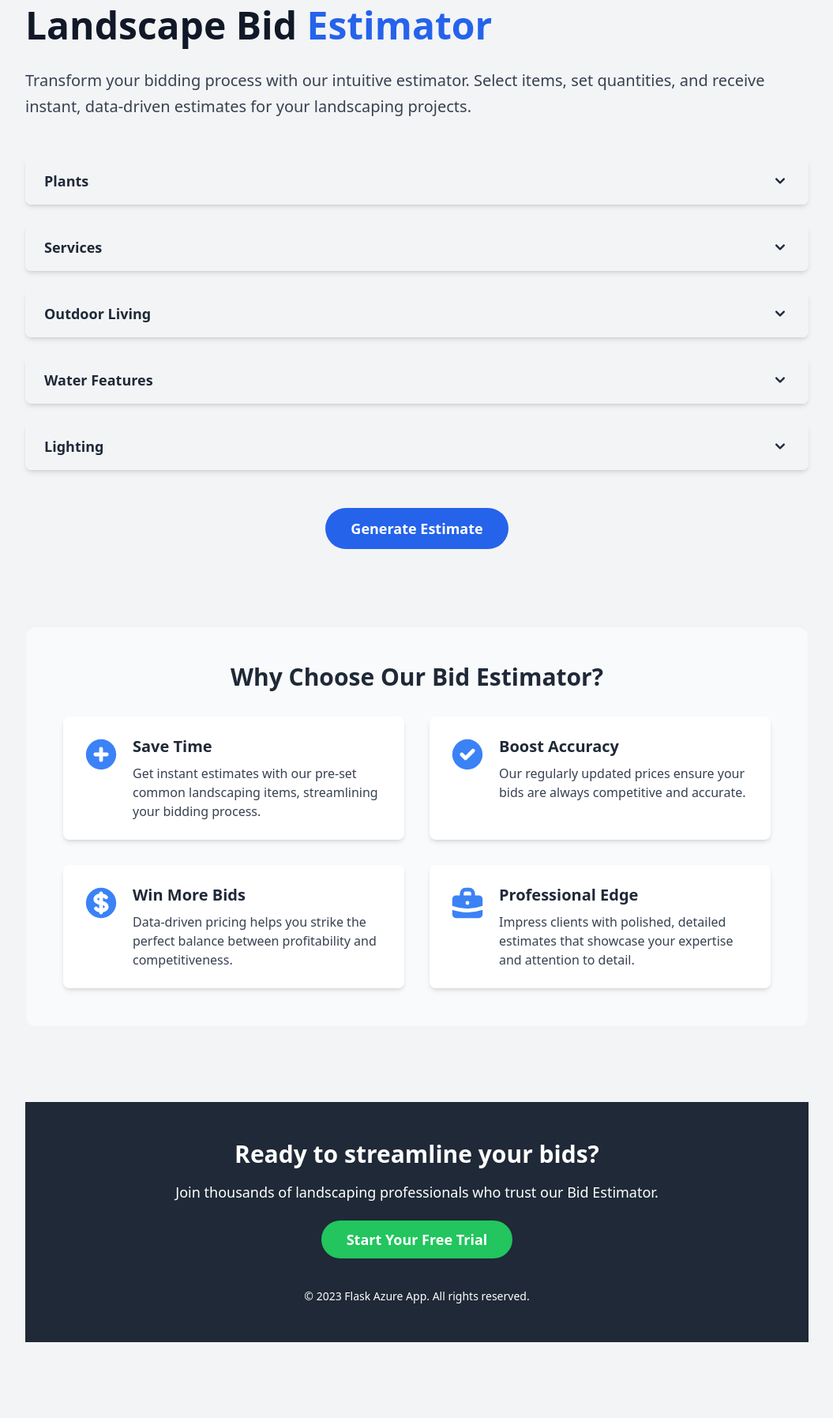
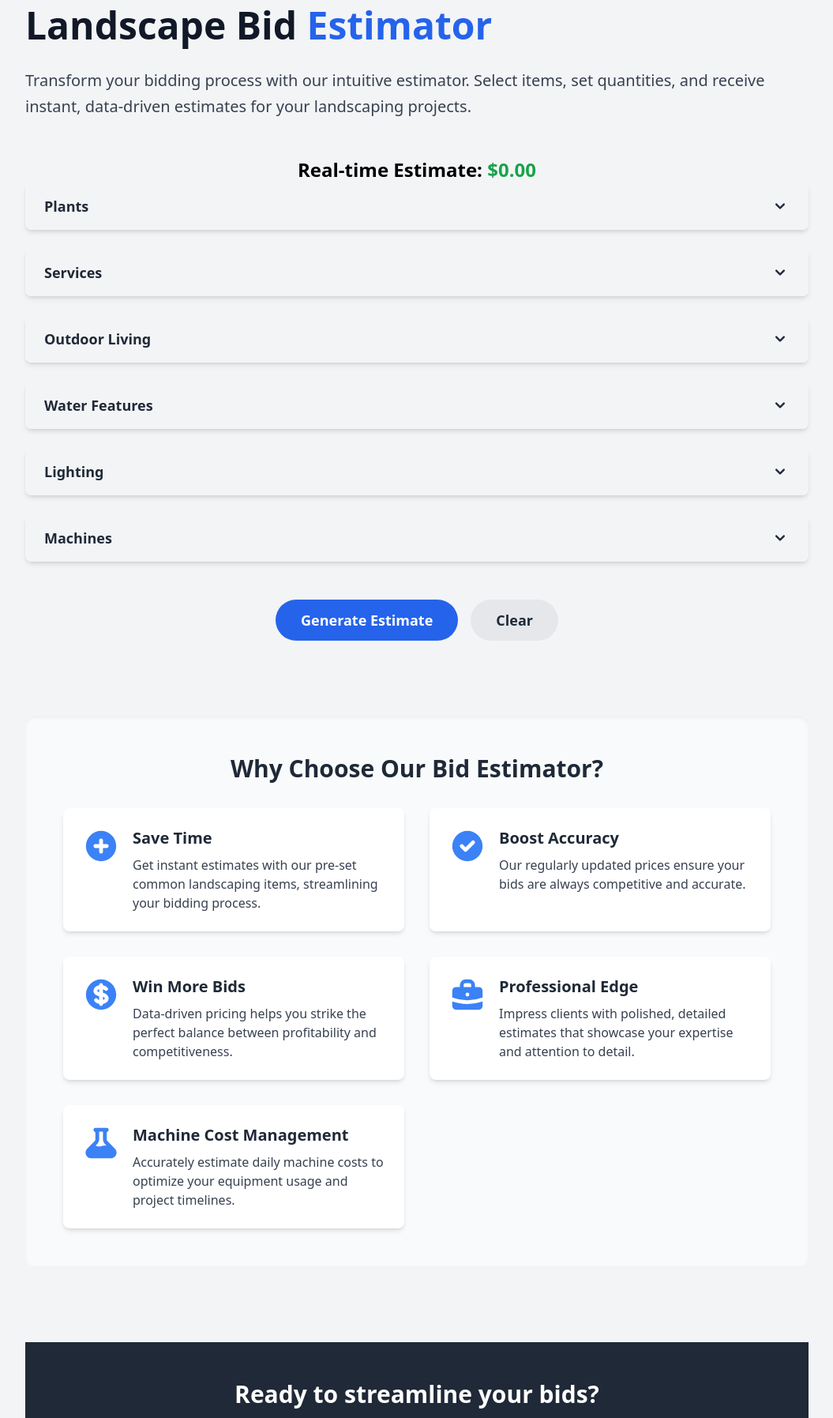
Before and after one commit to JohnathonCrowder/Landscape_bidder, a Flask app: page /bid-estimator in a window 1280 px wide. Shown: the part 138-1933 px from the top of the page at 79% size, without its empty margins (112-1167 px from the left). Before the commit the page ends 1837 px from the top, so only its background shows below. Run offline with Flask 3, Linux system fonts and the light colour scheme; some libraries are stand-ins or nearby versions.

Commit message:
Added real time Estimations with javascript

```diff
--- a/app/data.py
+++ b/app/data.py
@@ -31,6 +31,18 @@ LANDSCAPE_ITEMS = {
         {'name': 'Fertilization (per 1000 sq ft)', 'price': 60},
         {'name': 'Leaf Removal (flat fee)', 'price': 200},
     ],
+     'machines': [
+        {'name': 'Skid Steer (per day)', 'price': 250},
+        {'name': 'Mini Excavator (per day)', 'price': 300},
+        {'name': 'Trencher (per day)', 'price': 200},
+        {'name': 'Stump Grinder (per day)', 'price': 180},
+        {'name': 'Chipper (per day)', 'price': 150},
+        {'name': 'Lawn Aerator (per day)', 'price': 100},
+        {'name': 'Sod Cutter (per day)', 'price': 120},
+        {'name': 'Tracked Wheelbarrow (per day)', 'price': 80},
+        {'name': 'Tractor with Attachments (per day)', 'price': 400},
+        {'name': 'Leaf Vacuum/Blower (per day)', 'price': 90},
+    ],
     'outdoor_living': [
         {'name': 'Patio Installation (per 100 sq ft)', 'price': 800},
         {'name': 'Deck Installation (per 100 sq ft)', 'price': 1200},
--- a/app/templates/bid_estimator.html
+++ b/app/templates/bid_estimator.html
@@ -10,6 +10,9 @@
     <p class="text-xl text-gray-700 mb-12 leading-relaxed">
         Transform your bidding process with our intuitive estimator. Select items, set quantities, and receive instant, data-driven estimates for your landscaping projects.
     </p>
+    <div class="mt-8 text-center">
+        <p class="text-2xl font-semibold">Real-time Estimate: <span id="realtime-total" class="text-green-600">$0</span></p>
+    </div>
 
     <form method="POST" action="{{ url_for('main.bid_estimator') }}" class="mb-16">
         <div class="space-y-6">
@@ -46,7 +49,7 @@
             </div>
 
             {% for category, items in landscape_items.items() %}
-            {% if category not in ['trees', 'shrubs', 'ground_cover'] %}
+            {% if category not in ['trees', 'shrubs', 'ground_cover', 'machines'] %}
             <div class="bg-white rounded-lg shadow-md overflow-hidden">
                 <button type="button" class="accordion-toggle w-full py-4 px-6 bg-gray-100 hover:bg-gray-200 text-gray-800 font-semibold text-left flex items-center justify-between transition-all duration-300" data-target="accordion-{{ category }}">
                     <span class="text-lg capitalize">{{ category.replace('_', ' ') }}</span>
@@ -66,16 +69,38 @@
             </div>
             {% endif %}
             {% endfor %}
+
+            <div class="bg-white rounded-lg shadow-md overflow-hidden">
+                <button type="button" class="accordion-toggle w-full py-4 px-6 bg-gray-100 hover:bg-gray-200 text-gray-800 font-semibold text-left flex items-center justify-between transition-all duration-300" data-target="accordion-machines">
+                    <span class="text-lg">Machines</span>
+                    <svg class="w-6 h-6 transform transition-transform duration-300 accordion-icon" fill="currentColor" viewBox="0 0 20 20" xmlns="http://www.w3.org/2000/svg">
+                        <path fill-rule="evenodd" d="M5.293 7.293a1 1 0 011.414 0L10 10.586l3.293-3.293a1 1 0 111.414 1.414l-4 4a1 1 0 01-1.414 0l-4-4a1 1 0 010-1.414z" clip-rule="evenodd"></path>
+                    </svg>
+                </button>
+                <div id="accordion-machines" class="accordion-content px-6 py-4 hidden">
+                    {% for item in landscape_items.machines %}
+                    <div class="flex items-center justify-between mb-4 last:mb-0">
+                        <label for="machines_{{ item.name }}" class="text-lg text-gray-700 flex-grow">{{ item.name }}</label>
+                        <span class="text-lg font-semibold text-green-600 mr-4">${{ item.price }}</span>
+                        <input type="number" id="machines_{{ item.name }}" name="machines_{{ item.name }}" min="0" value="0" class="w-24 px-3 py-2 border border-gray-300 rounded-md focus:outline-none focus:ring-2 focus:ring-blue-500 focus:border-transparent">
+                    </div>
+                    {% endfor %}
+                </div>
+            </div>
+
         </div>
-        <div class="mt-12 flex justify-center">
+        <div class="mt-12 flex justify-center space-x-4">
             <button type="submit" class="bg-blue-600 hover:bg-blue-700 text-white font-bold py-3 px-8 rounded-full text-lg transition duration-300 ease-in-out transform hover:scale-105 hover:shadow-lg">
                 Generate Estimate
+            </button>
+            <button type="button" id="clear-btn" class="bg-gray-200 hover:bg-gray-300 text-gray-800 font-bold py-3 px-8 rounded-full text-lg transition duration-300 ease-in-out transform hover:scale-105 hover:shadow-lg">
+                Clear
             </button>
         </div>
     </form>
 
     {% if total_cost > 0 %}
-    <div class="bg-green-50 border-l-8 border-green-500 p-8 rounded-md shadow-xl animate__animated animate__fadeIn">
+<div id="estimate-box" class="bg-green-50 border-l-8 border-green-500 p-8 rounded-md shadow-xl animate__animated animate__fadeIn">
         <div class="flex items-center mb-6">
             <svg class="w-12 h-12 text-green-500 mr-6" fill="currentColor" viewBox="0 0 20 20" xmlns="http://www.w3.org/2000/svg">
                 <path fill-rule="evenodd" d="M10 18a8 8 0 100-16 8 8 0 000 16zm3.707-9.293a1 1 0 00-1.414-1.414L9 10.586 7.707 9.293a1 1 0 00-1.414 1.414l2 2a1 1 0 001.414 0l4-4z" clip-rule="evenodd"></path>
@@ -132,6 +157,15 @@
                     <p class="text-gray-700">Impress clients with polished, detailed estimates that showcase your expertise and attention to detail.</p>
                 </div>
             </li>
+            <li class="flex items-start bg-white p-6 rounded-lg shadow-md hover:shadow-lg transition-shadow duration-300">
+                <svg class="w-12 h-12 text-blue-500 mr-4 flex-shrink-0" fill="currentColor" viewBox="0 0 20 20" xmlns="http://www.w3.org/2000/svg">
+                    <path fill-rule="evenodd" d="M7 2a1 1 0 00-.707 1.707L7 4.414v3.758a1 1 0 01-.293.707l-4 4C.817 14.769 2.156 18 4.828 18h10.343c2.673 0 4.012-3.231 2.122-5.121l-4-4A1 1 0 0113 8.172V4.414l.707-.707A1 1 0 0013 2H7zm2 6.172V4h2v4.172a3 3 0 00.879 2.12l1.027 1.028a4 4 0 00-2.171.102l-.47.156a4 4 0 01-2.53 0l-.563-.187a1.993 1.993 0 00-.114-.035l1.063-1.063A3 3 0 009 8.172z" clip-rule="evenodd"></path>
+                </svg>
+                <div>
+                    <h3 class="text-xl font-semibold text-gray-800 mb-2">Machine Cost Management</h3>
+                    <p class="text-gray-700">Accurately estimate daily machine costs to optimize your equipment usage and project timelines.</p>
+                </div>
+            </li>
         </ul>
     </section>
 
@@ -174,5 +208,41 @@ document.addEventListener('DOMContentLoaded', function() {
         });
     });
 });
+
+function clearForm() {
+        const inputs = document.querySelectorAll('input[type="number"]');
+        inputs.forEach(input => {
+            input.value = 0;
+        });
+        updateRealtimeTotal();
+
+        // Hide the estimate box
+        const estimateBox = document.getElementById('estimate-box');
+        if (estimateBox) {
+            estimateBox.classList.add('hidden');
+        }
+    }
+
+    const clearButton = document.getElementById('clear-btn');
+    clearButton.addEventListener('click', clearForm);
+
+function updateRealtimeTotal() {
+        let realtimeTotal = 0;
+        const inputs = document.querySelectorAll('input[type="number"]');
+        inputs.forEach(input => {
+            const price = parseFloat(input.parentElement.querySelector('span').textContent.slice(1));
+            const quantity = parseInt(input.value);
+            realtimeTotal += price * quantity;
+        });
+        document.getElementById('realtime-total').textContent = '$' + realtimeTotal.toFixed(2);
+    }
+
+    const quantityInputs = document.querySelectorAll('input[type="number"]');
+    quantityInputs.forEach(input => {
+        input.addEventListener('change', updateRealtimeTotal);
+    });
+
+    updateRealtimeTotal();
+
 </script>
 {% endblock %}
```
